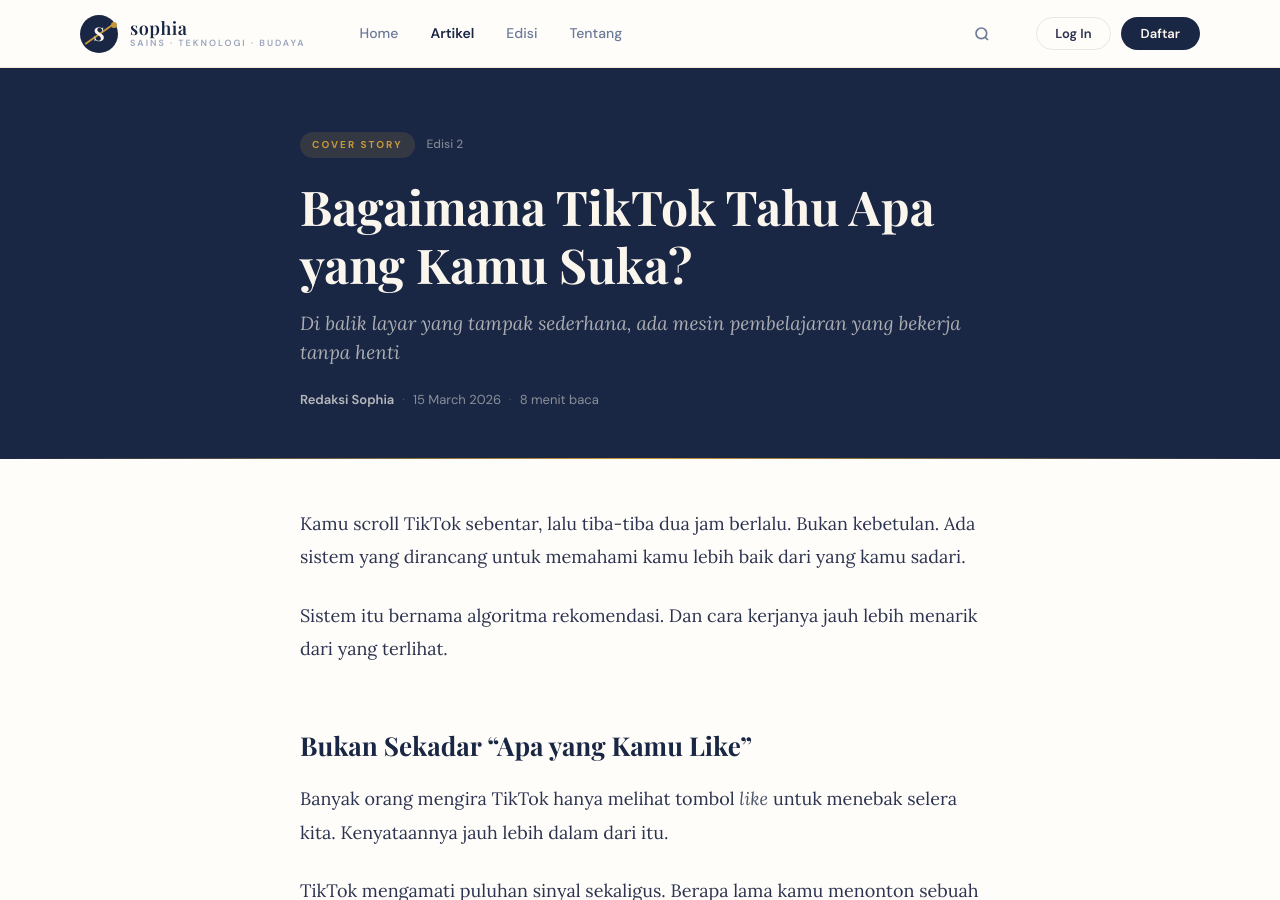
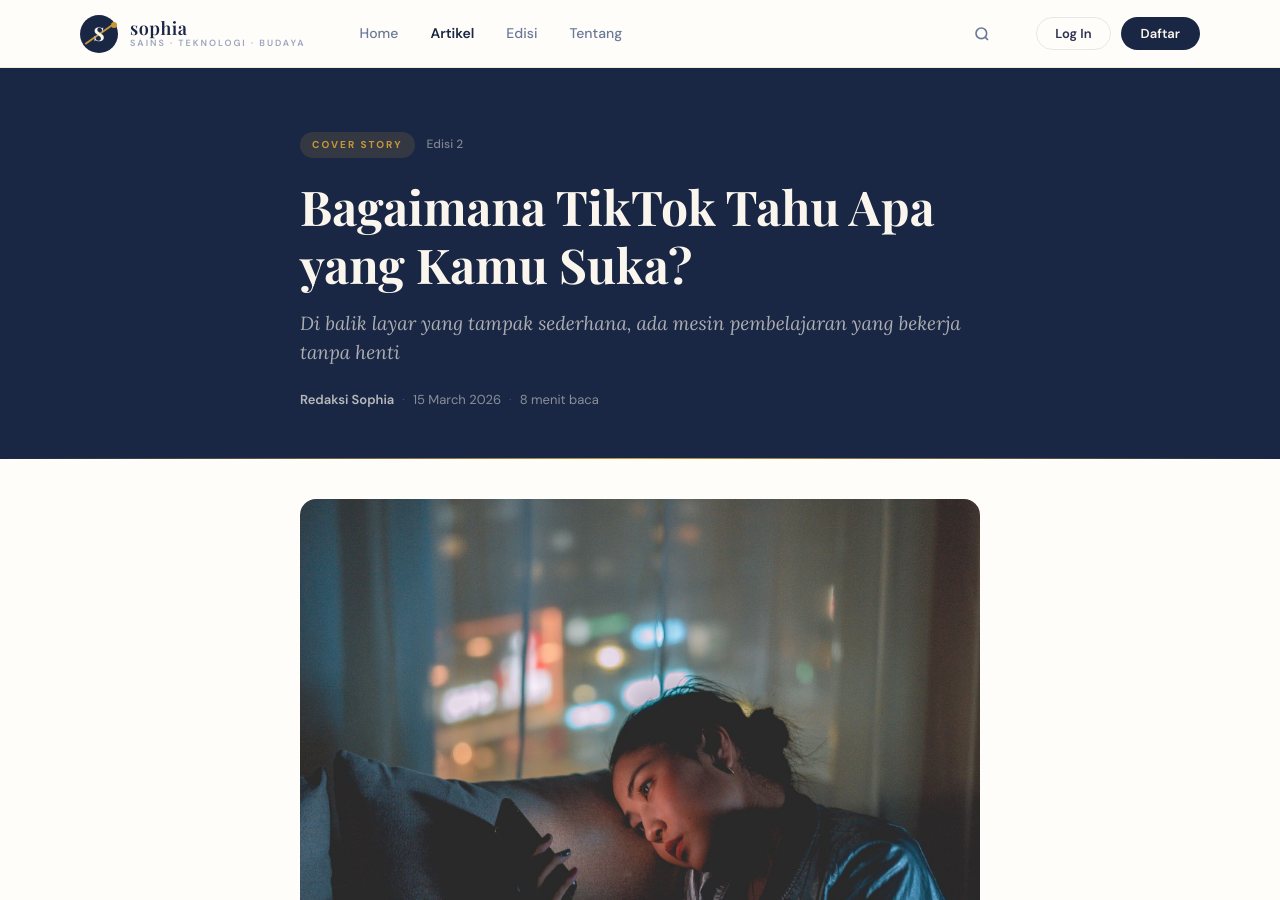
Before and after one commit to sophia-majalah-sains/sophia, a Jekyll site: the page built from _articles/tiktok-algoritma.md, in a window 1280 px wide and 900 px high. Built offline with Jekyll 4.4.1, drawn with Linux system fonts in a browser that asks for light colours; some web fonts are replaced.

Commit message:
artikel: Bagaimana TikTok Tahu Apa yang Kamu Suka?

```diff
--- a/_articles/tiktok-algoritma.md
+++ b/_articles/tiktok-algoritma.md
@@ -10,6 +10,7 @@
 featured: true
 tags: [algoritma, teknologi, media-sosial, ai]
 excerpt: "Kamu scroll TikTok sebentar, lalu tiba-tiba dua jam berlalu. Bukan kebetulan. Ada sistem yang dirancang untuk memahami kamu lebih baik dari yang kamu sadari."
+cover_image: "https://sophia-majalah-sains.github.io/sophia/assets/images/1780970516602-pexels-mikoto-3367850-(1).jpg"
 ---
 
 Kamu scroll TikTok sebentar, lalu tiba-tiba dua jam berlalu. Bukan kebetulan. Ada sistem yang dirancang untuk memahami kamu lebih baik dari yang kamu sadari.
```
